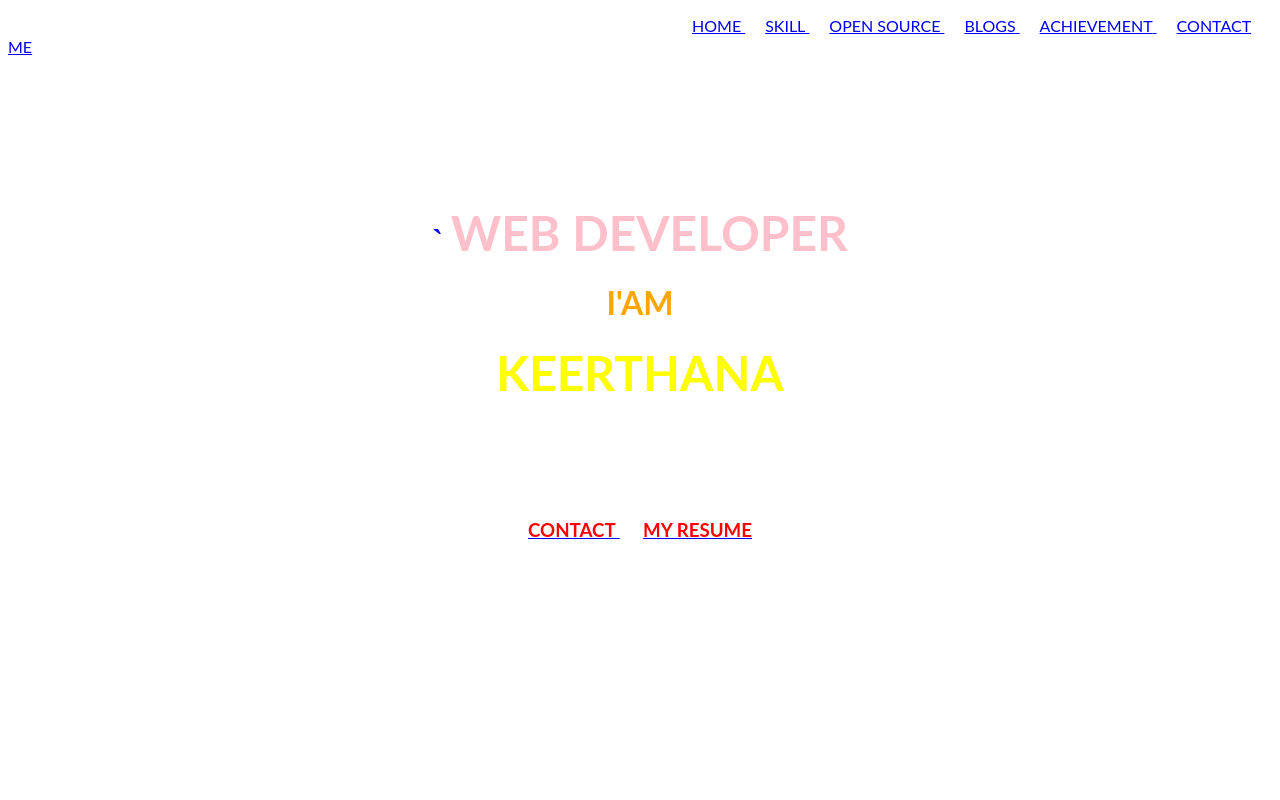
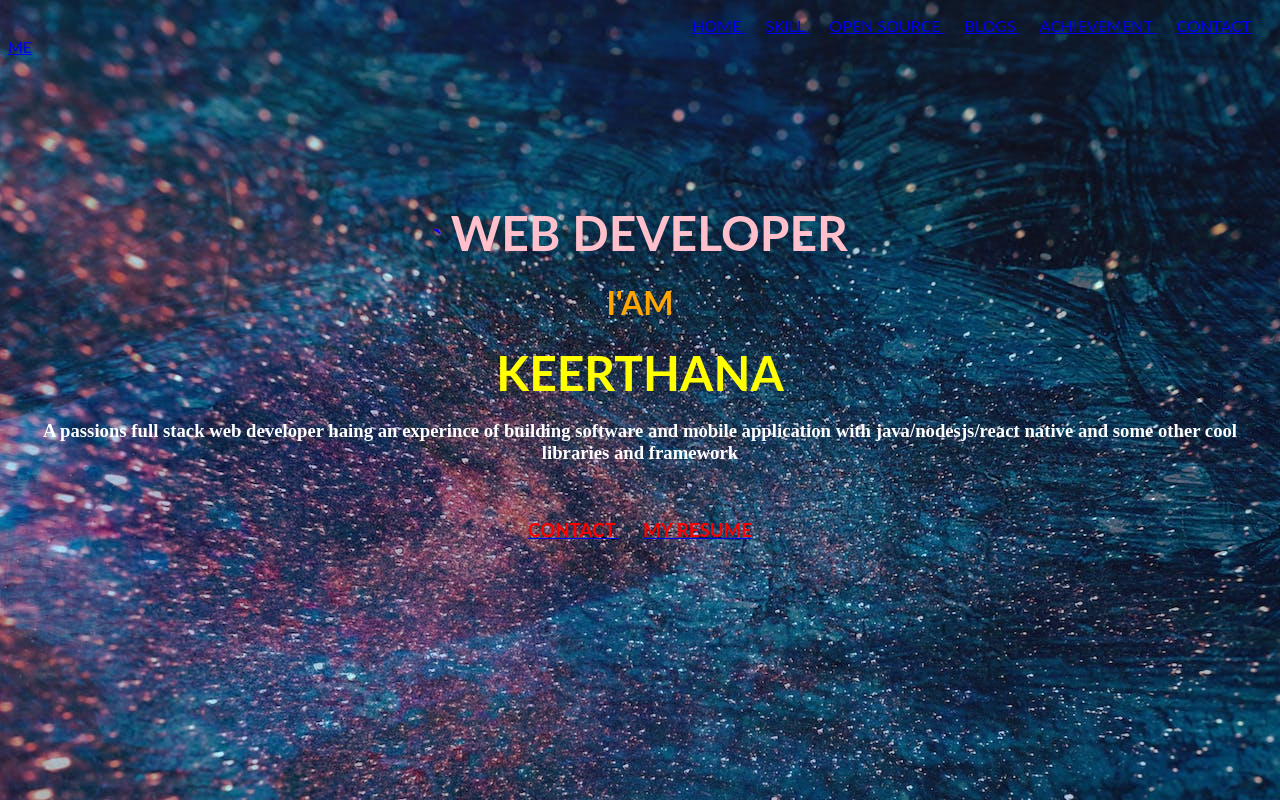
Before and after one commit to 636957155/Digitalportfolio, a plain HTML site: page index.html in a window 1280 px wide. Drawn offline with Linux system fonts and the light colour scheme.

Commit message:
Update and rename intex.html to index.html

```diff
--- a/intex.html
+++ b/index.html
@@ -6,7 +6,7 @@
        WEB DEVELOPER
 </title>
 </head>
-<body background="02.jpg"
+<body background="02.jpeg"
 <br/>
 <h3="align center">
 <font face="Lato" size="5"></font>
```
